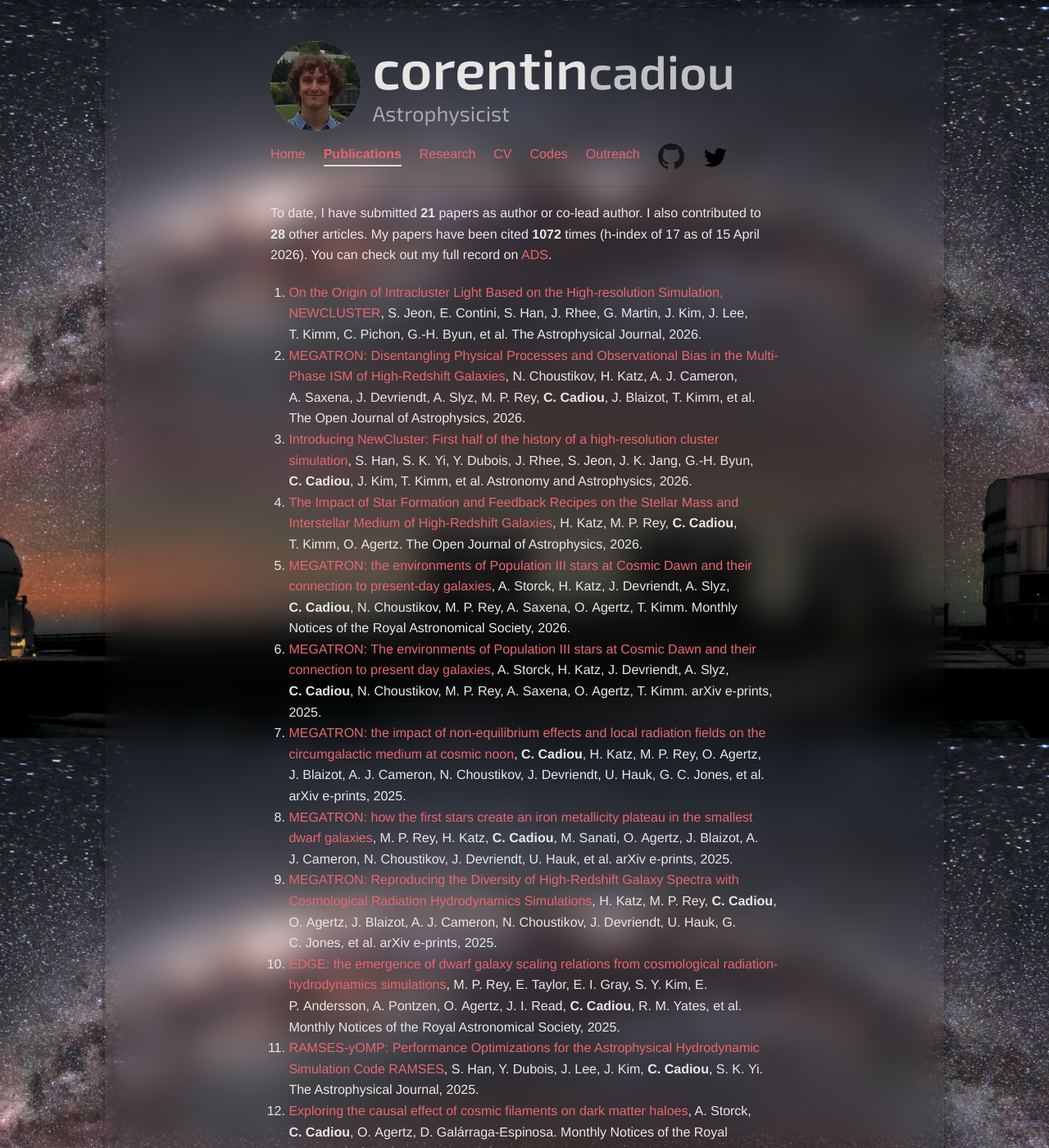
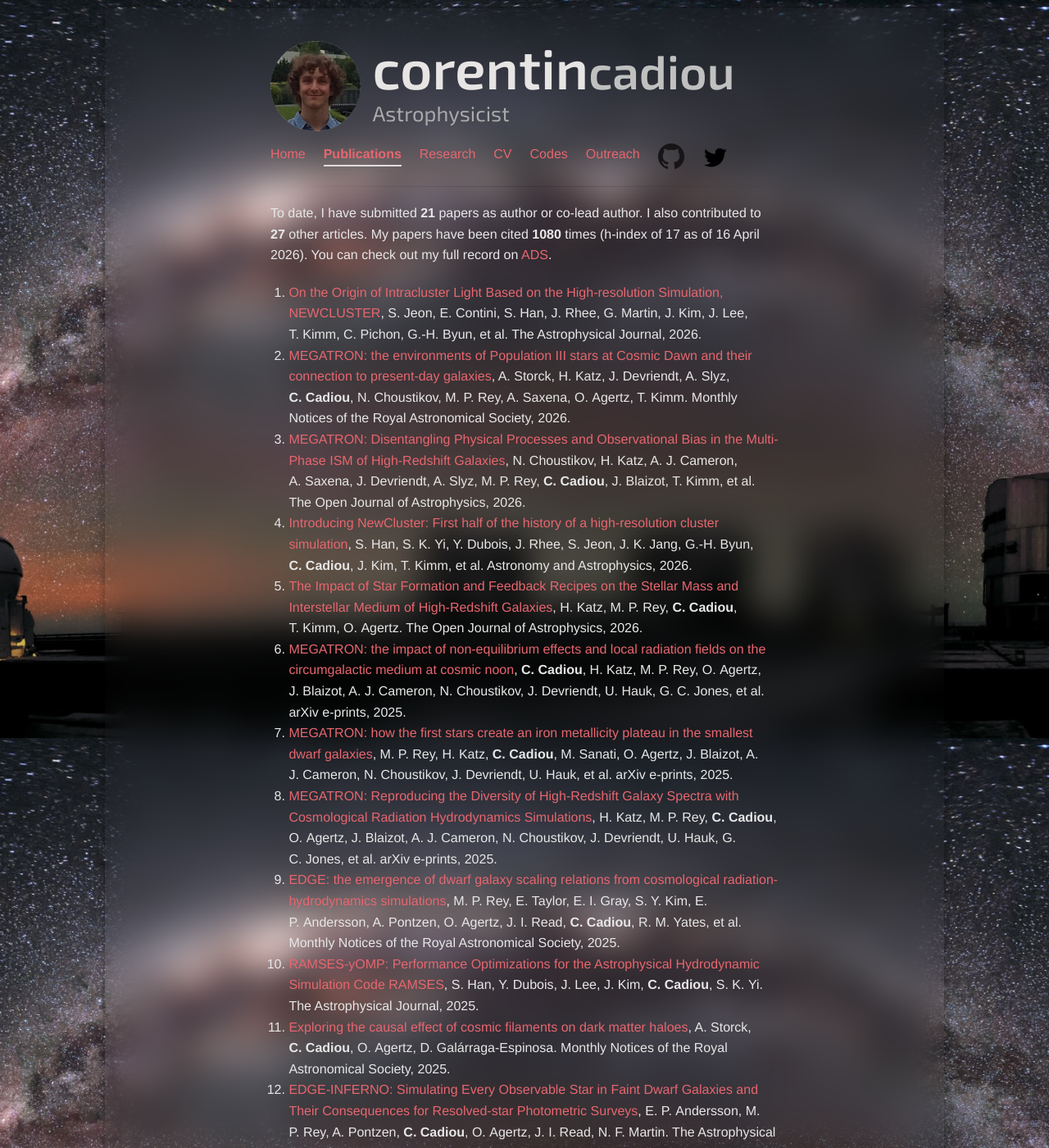
Before and after one commit to cphyc/cphyc.github.io, a Jekyll site: the page built from publications/index.html, in a window 1280 px wide and 1400 px high. Shown: the whole window at 82% size. Built offline with Jekyll 4.4.1, drawn with Linux system fonts in a browser that asks for light colours; nearby versions of some CDN libraries.

Commit message:
Update publications and CV [skip ci]
Automated update via GitHub Actions

```diff
--- a/publications/index.html
+++ b/publications/index.html
@@ -7,8 +7,8 @@ description: My Publications
 
 <p>
   To date, I have submitted <b>21</b> papers as author or co-lead author.
-  I also contributed to <b>28</b> other articles.
-  My papers have been cited <b>1072</b> times (h-index of 17 as of 15 April 2026).
+  I also contributed to <b>27</b> other articles.
+  My papers have been cited <b>1080</b> times (h-index of 17 as of 16 April 2026).
   You can check out my full record on <a href="https://ui.adsabs.harvard.edu/search/q=((author%3A%22Cadiou%2C%20C%22))%20-bibstem%3A%22zndo%22%20collection%3Aastronomy&sort=date%20desc%2C%20bibcode%20desc&p_=0" target="_blank">ADS</a>.
 </p>
 <ol>
@@ -50,6 +50,42 @@ description: My Publications
       et al.
 
     The Astrophysical Journal, 2026.
+  </li>
+
+  <li>
+    <a href="https://arxiv.org/abs/2510.06853">MEGATRON: the environments of Population III stars at Cosmic Dawn and their connection to present-day galaxies</a>,
+
+
+      A.&nbsp;Storck,
+
+
+      H.&nbsp;Katz,
+
+
+      J.&nbsp;Devriendt,
+
+
+      A.&nbsp;Slyz,
+
+    <b>
+      C.&nbsp;Cadiou</b>,
+
+
+      N.&nbsp;Choustikov,
+
+
+      M. P.&nbsp;Rey,
+
+
+      A.&nbsp;Saxena,
+
+
+      O.&nbsp;Agertz,
+
+
+      T.&nbsp;Kimm.
+
+    Monthly Notices of the Royal Astronomical Society, 2026.
   </li>
 
   <li>
@@ -149,78 +185,6 @@ description: My Publications
       O.&nbsp;Agertz.
 
     The Open Journal of Astrophysics, 2026.
-  </li>
-
-  <li>
-    <a href="">MEGATRON: the environments of Population III stars at Cosmic Dawn and their connection to present-day galaxies</a>,
-
-
-      A.&nbsp;Storck,
-
-
-      H.&nbsp;Katz,
-
-
-      J.&nbsp;Devriendt,
-
-
-      A.&nbsp;Slyz,
-
-    <b>
-      C.&nbsp;Cadiou</b>,
-
-
-      N.&nbsp;Choustikov,
-
-
-      M. P.&nbsp;Rey,
-
-
-      A.&nbsp;Saxena,
-
-
-      O.&nbsp;Agertz,
-
-
-      T.&nbsp;Kimm.
-
-    Monthly Notices of the Royal Astronomical Society, 2026.
-  </li>
-
-  <li>
-    <a href="https://arxiv.org/abs/2510.06853">MEGATRON: The environments of Population III stars at Cosmic Dawn and their connection to present day galaxies</a>,
-
-
-      A.&nbsp;Storck,
-
-
-      H.&nbsp;Katz,
-
-
-      J.&nbsp;Devriendt,
-
-
-      A.&nbsp;Slyz,
-
-    <b>
-      C.&nbsp;Cadiou</b>,
-
-
-      N.&nbsp;Choustikov,
-
-
-      M. P.&nbsp;Rey,
-
-
-      A.&nbsp;Saxena,
-
-
-      O.&nbsp;Agertz,
-
-
-      T.&nbsp;Kimm.
-
-    arXiv e-prints, 2025.
   </li>
 
   <li>
```
Also changed, not shown: 2 other files.
